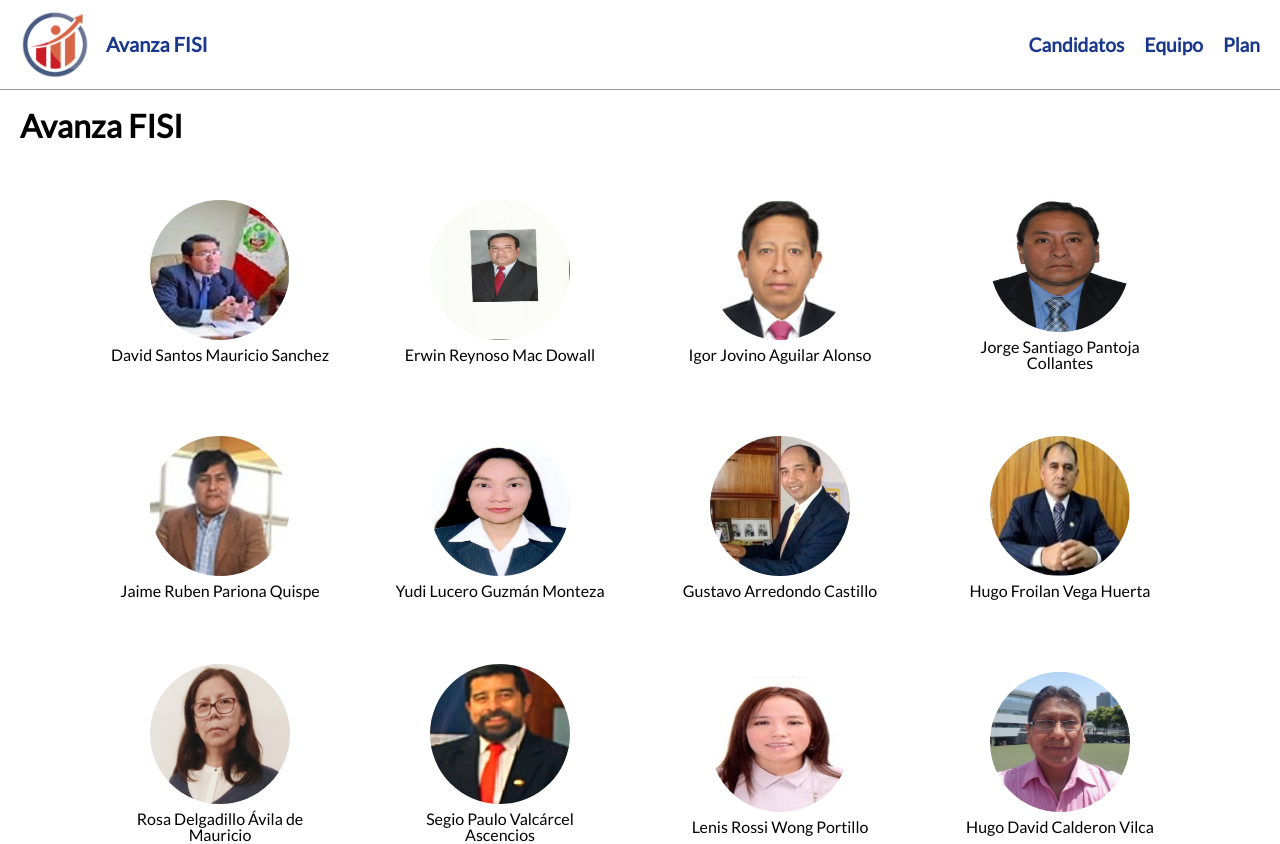
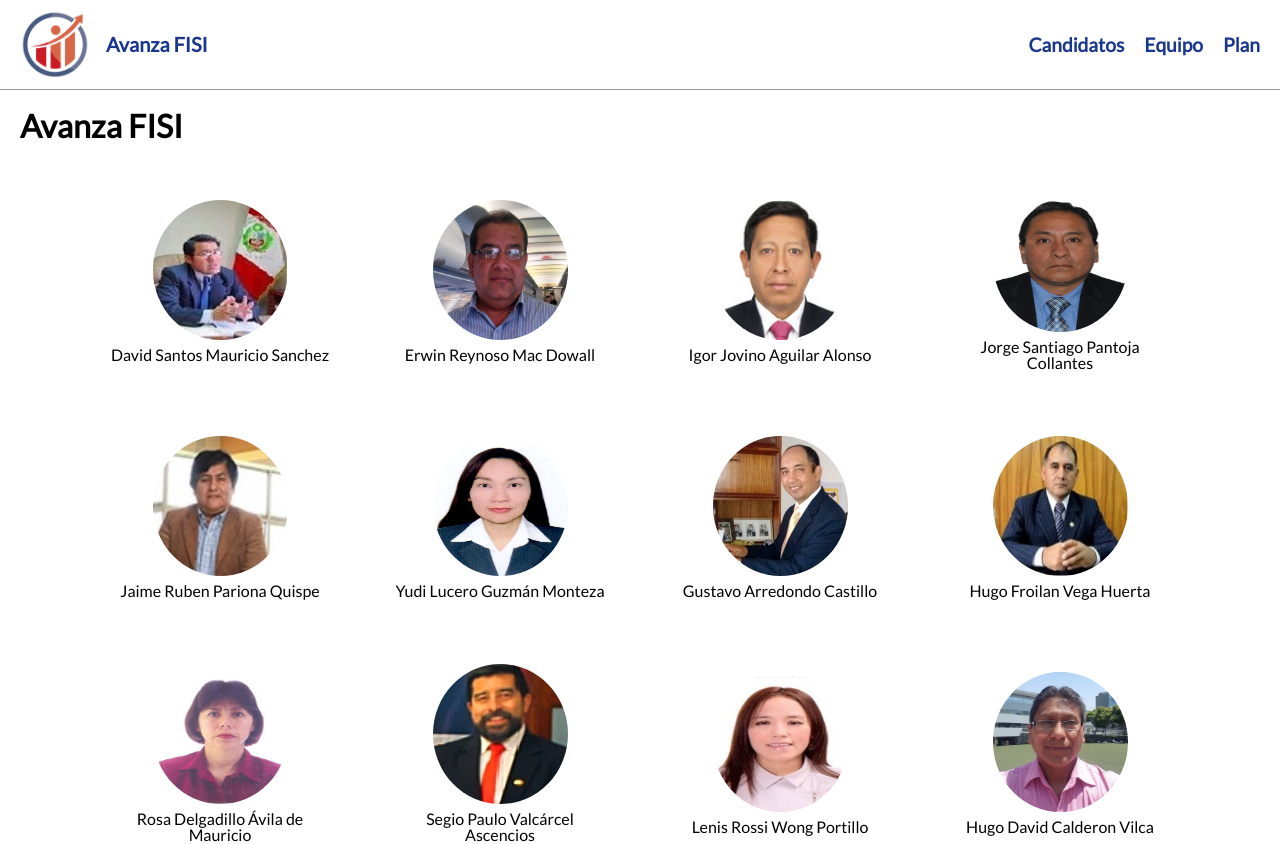
Before and after one commit to Dede1421/Campaign, a Vue app: page /equipo in a window 1280 px wide. Shown: the top 844 px of the page. Built offline with nearby package versions, Linux system fonts and the light colour scheme.

Commit message:
Se mejoro fotos de team

```diff
--- a/src/views/Team/Team.vue
+++ b/src/views/Team/Team.vue
@@ -10,7 +10,7 @@
       </article>
       <article>
         <div class="cardImage">
-          <img class="card-image" src="./Erwin.jpg" />
+          <img class="card-image" src="./Erwin1.jpeg" />
           <p>Erwin Reynoso Mac Dowall</p>
         </div>
       </article>
@@ -52,7 +52,7 @@
       </article>
       <article>
         <div class="cardImage">
-          <img class="card-image" src="./rose1.jpeg" />
+          <img class="card-image" src="./RosaS.jpg" />
           <p>Rosa Delgadillo Ávila de Mauricio</p>
         </div>
       </article>
@@ -144,7 +144,7 @@ h1 {
 }
 
 .card-image {
-  width: 140px;
+  width: 135px;
   height: 140px;
   border-radius: 50%;
 }
```
Also changed, not shown: src/views/Team/Erwin1.jpeg (added), src/views/Team/RosaS.jpg (added).
